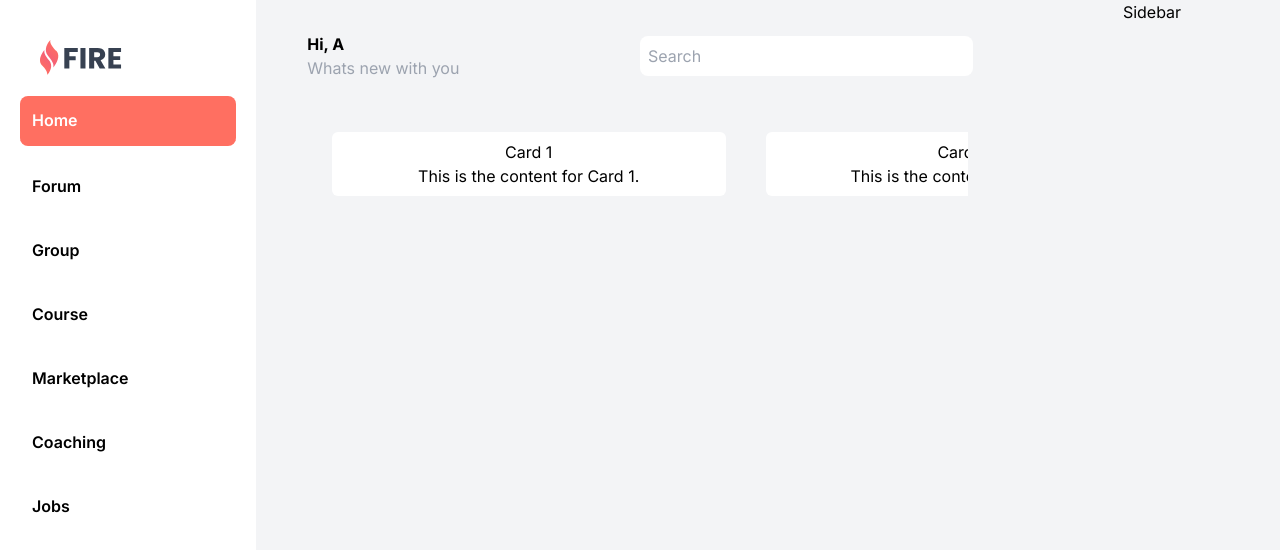
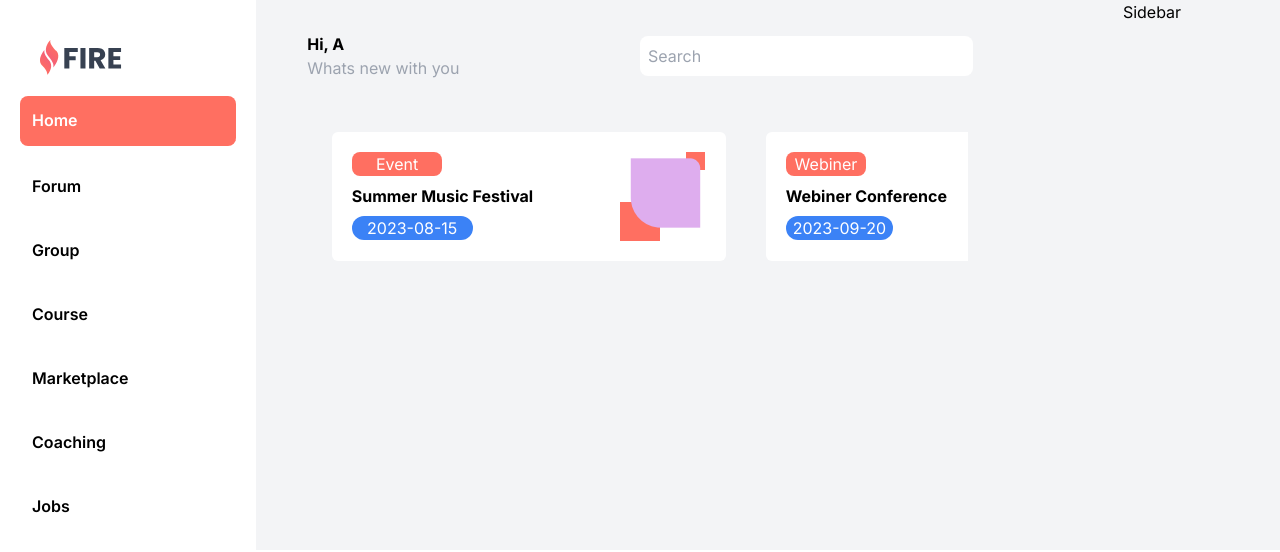
Before and after one commit to pally0091/fire-commiunity, a React (Vite) app: page / in a window 1280 px wide. Shown: the top 552 px of the page. Built offline with nearby package versions, Linux system fonts and the light colour scheme.

Commit message:
events card set

```diff
--- a/src/Components/InpageComponents/Slider.jsx
+++ b/src/Components/InpageComponents/Slider.jsx
@@ -1,8 +1,9 @@
+/* eslint-disable no-unused-vars */
+/* eslint-disable react/prop-types */
 /* eslint-disable react-hooks/exhaustive-deps */
-/* eslint-disable no-unused-vars */
 import React, { useEffect, useRef } from "react";
 
-const Slider = () => {
+const Slider = ({ children, className }) => {
   const slider = useRef(null);
 
   const handleMouseScroll = (e) => {
@@ -11,32 +12,28 @@ const Slider = () => {
       e.preventDefault();
     }
   };
+
   useEffect(() => {
     if (slider.current) {
       slider.current.addEventListener("wheel", handleMouseScroll, {
         passive: false,
       });
     }
+
     return () => {
       if (slider.current) {
         slider.current.removeEventListener("wheel", handleMouseScroll);
       }
     };
   }, []);
+
   return (
-    <div className="flex flex-row gap-10">
+    <div className={`flex flex-row gap-10 ${className}`}>
       <div
         className="w-[90%] mx-auto overflow-x-auto whitespace-nowrap scrollbar"
         ref={slider}
       >
-        <div className="card w-[60%] inline-block bg-white mx-5 rounded-md p-2">
-          <h2>Card 1</h2>
-          <p>This is the content for Card 1.</p>
-        </div>
-        <div className="card w-[60%] inline-block bg-white mx-5 rounded-md p-2">
-          <h2>Card 2</h2>
-          <p>This is the content for Card 2.</p>
-        </div>
+        {children}
       </div>
     </div>
   );
--- a/src/Components/PageComponents/Home/LogedinHome.jsx
+++ b/src/Components/PageComponents/Home/LogedinHome.jsx
@@ -1,8 +1,36 @@
 /* eslint-disable no-unused-vars */
 import React from "react";
 import Slider from "../../InpageComponents/Slider";
+import shape from "../../../assets/eventcardshape.png";
 
 const LogedinHome = () => {
+  const events = [
+    {
+      id: 1,
+      cat: "Event",
+      event: "Summer Music Festival",
+      date: "2023-08-15",
+    },
+    {
+      id: 2,
+      cat: "Webiner",
+      event: "Webiner Conference",
+      date: "2023-09-20",
+    },
+    {
+      id: 3,
+      cat: "Event",
+      event: "Art Gallery Opening",
+      date: "2023-10-05",
+    },
+    {
+      id: 4,
+      cat: "Webiner",
+      event: "Webiner Workshop",
+      date: "2023-11-10",
+    },
+  ];
+
   const user = "A";
   return (
     <div className="w-[95%] mx-auto">
@@ -20,7 +48,32 @@ const LogedinHome = () => {
         </div>
       </div>
       <div className="mt-5">
-        <Slider></Slider>
+        <Slider>
+          {events.map((event) => (
+            <div
+              key={event.id}
+              className="card  w-[60%] inline-block bg-white mx-5 rounded-md p-5"
+            >
+              <div className="flex justify-between">
+                <div>
+                  <p className="bg-[#ff6f61] w-1/2 text-white rounded-lg">
+                    {event.cat}
+                  </p>
+                  <h6 className="my-2 font-bold text-left">{event.event}</h6>
+                  <p className="bg-[#3b82f6] w-2/3 text-white rounded-full">
+                    {event.date}
+                  </p>
+                </div>
+                <div>
+                  <img
+                    src={shape}
+                    alt=""
+                  />
+                </div>
+              </div>
+            </div>
+          ))}
+        </Slider>
       </div>
     </div>
   );
```
Also changed, not shown: src/assets/eventcardshape.png (added).
